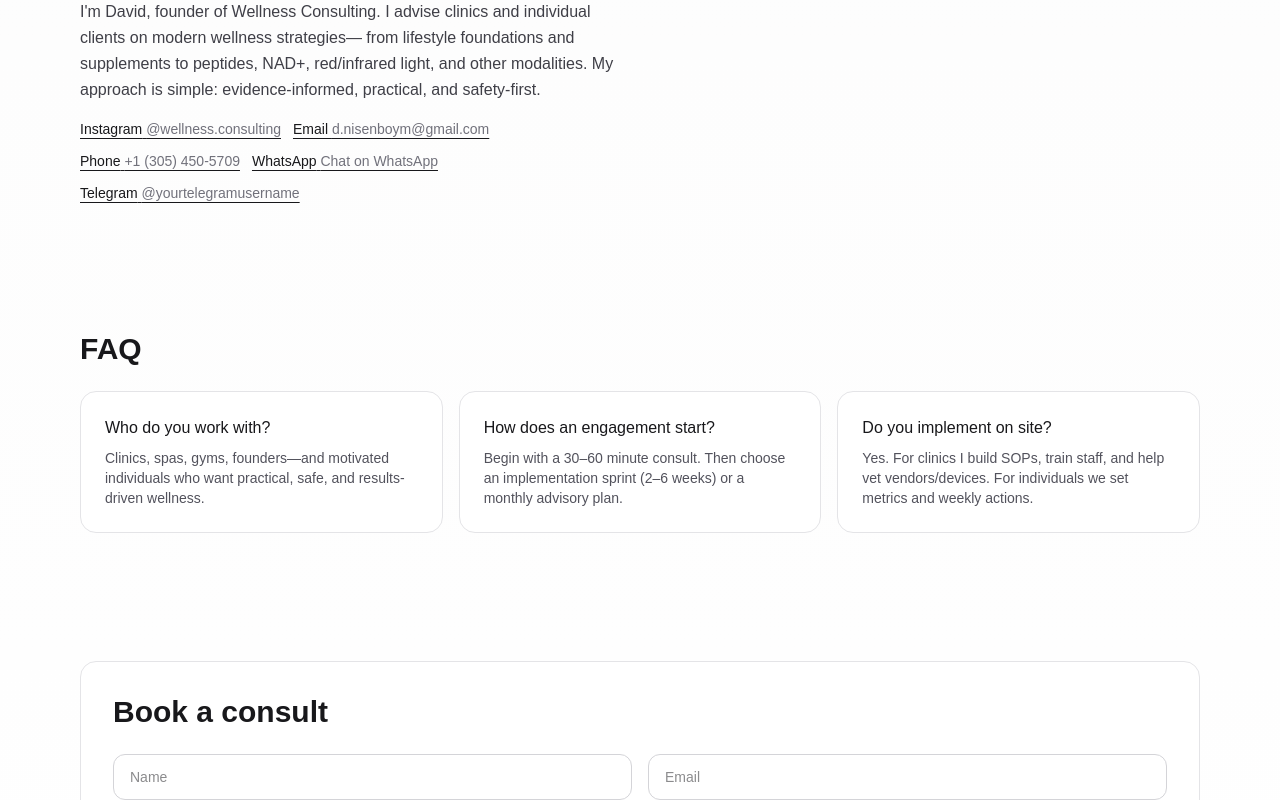
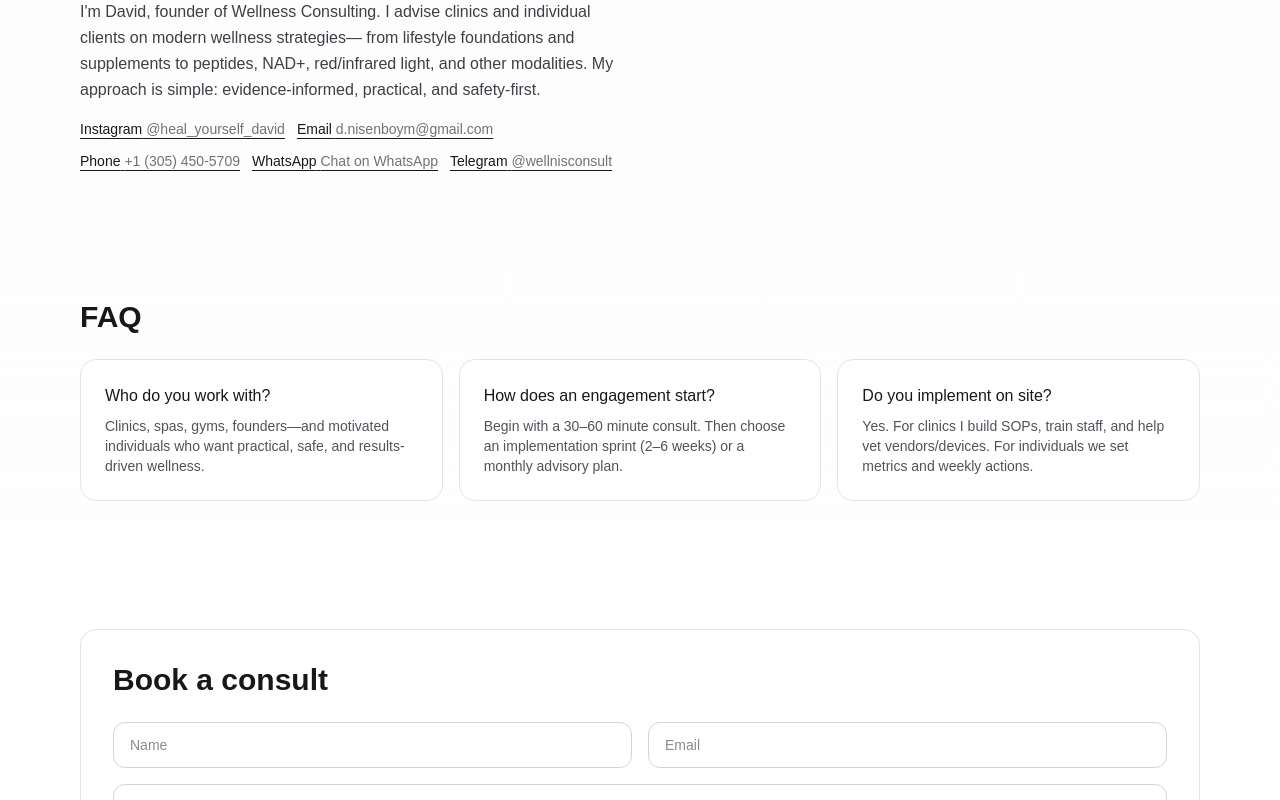
Before and after one commit to dnisenboym/wellnis-consulting, a Next.js app: page / in a window 1280 px wide. Shown: the part 1800-2600 px from the top of the page. Built offline with nearby package versions, Linux system fonts and the light colour scheme.

Commit message:
Update page.tsx

```diff
--- a/app/page.tsx
+++ b/app/page.tsx
@@ -1,6 +1,4 @@
 'use client';
-
-import Image from 'next/image';
 
 export default function Page() {
   const services = [
@@ -13,11 +11,11 @@ export default function Page() {
   ];
 
   const socials = [
-    { name: "Instagram", href: "https://instagram.com/", handle: "@wellness.consulting" },
+    { name: "Instagram", href: "https://instagram.com/heal_yourself_david", handle: "@heal_yourself_david" },
     { name: "Email", href: "mailto:d.nisenboym@gmail.com", handle: "d.nisenboym@gmail.com" },
     { name: "Phone", href: "tel:+13054505709", handle: "+1 (305) 450-5709" },
     { name: "WhatsApp", href: "https://wa.me/13054505709", handle: "Chat on WhatsApp" },
-    { name: "Telegram", href: "https://t.me/yourtelegramusername", handle: "@yourtelegramusername" },
+    { name: "Telegram", href: "https://t.me/wellnisconsult", handle: "@wellnisconsult" },
   ];
 
   const faqs = [
@@ -26,10 +24,11 @@ export default function Page() {
     { q: "Do you implement on site?", a: "Yes. For clinics I build SOPs, train staff, and help vet vendors/devices. For individuals we set metrics and weekly actions." },
   ];
 
+  // Прямые ссылки на фото (без оптимизатора Next)
   const gallery = [
-    "https://images.unsplash.com/photo-1587502536263-1d04e1b249d3?q=80&w=1200&auto=format&fit=crop",
-    "https://images.unsplash.com/photo-1588776814546-2e64d5f2b32e?q=80&w=1200&auto=format&fit=crop",
-    "https://images.unsplash.com/photo-1612158732275-34c829fcd6e3?q=80&w=1200&auto=format&fit=crop"
+    "https://images.unsplash.com/photo-1514846326716-8f6f9a19b8ae?q=80&w=1600&auto=format&fit=crop",
+    "https://images.unsplash.com/photo-1506126613408-eca07ce68773?q=80&w=1600&auto=format&fit=crop",
+    "https://images.unsplash.com/photo-1511407397940-d57f68e81203?q=80&w=1600&auto=format&fit=crop",
   ];
 
   return (
@@ -68,14 +67,14 @@ export default function Page() {
         </div>
       </section>
 
-      {/* Gallery */}
+      {/* Gallery (plain <img>) */}
       <section className="mx-auto max-w-6xl px-4 py-12">
         <h2 className="text-2xl md:text-3xl font-semibold">Energy • Recovery • Longevity</h2>
         <p className="mt-2 text-zinc-600 max-w-2xl">Wellness in action — simple, practical, sustainable.</p>
         <div className="mt-6 grid md:grid-cols-3 gap-4">
           {gallery.map((src) => (
-            <div key={src} className="relative aspect-[4/3] rounded-2xl overflow-hidden border border-zinc-200">
-              <Image src={src} alt="Wellness visual" fill className="object-cover" unoptimized />
+            <div key={src} className="relative rounded-2xl overflow-hidden border border-zinc-200" style={{ aspectRatio: '4 / 3' }}>
+              <img src={src} alt="Wellness visual" style={{ width: '100%', height: '100%', objectFit: 'cover', display: 'block' }} />
             </div>
           ))}
         </div>
@@ -147,7 +146,7 @@ export default function Page() {
             <a href="tel:+13054505709" className="rounded-2xl px-4 py-2 text-sm font-medium border border-zinc-300 hover:bg-zinc-50">Call: +1 (305) 450-5709</a>
             <a href="mailto:d.nisenboym@gmail.com" className="rounded-2xl px-4 py-2 text-sm font-medium border border-zinc-300 hover:bg-zinc-50">Email: d.nisenboym@gmail.com</a>
             <a href="https://wa.me/13054505709" className="rounded-2xl px-4 py-2 text-sm font-medium border border-green-300 hover:bg-green-50">WhatsApp</a>
-            <a href="https://t.me/yourtelegramusername" className="rounded-2xl px-4 py-2 text-sm font-medium border border-sky-300 hover:bg-sky-50">Telegram</a>
+            <a href="https://t.me/wellnisconsult" className="rounded-2xl px-4 py-2 text-sm font-medium border border-sky-300 hover:bg-sky-50">Telegram</a>
           </div>
 
           <p className="mt-4 text-xs text-zinc-500">
@@ -161,8 +160,8 @@ export default function Page() {
         <div className="mx-auto max-w-6xl px-4 py-6 flex flex-col md:flex-row items-center justify-between gap-3 text-sm text-zinc-600">
           <p>© {new Date().getFullYear()} Wellness Consulting. All rights reserved.</p>
           <div className="flex gap-4">
-            <a href="#" className="hover:opacity-80">Privacy</a>
-            <a href="#" className="hover:opacity-80">Terms</a>
+            <a href="https://instagram.com/heal_yourself_david" className="hover:opacity-80">Instagram</a>
+            <a href="https://t.me/wellnisconsult" className="hover:opacity-80">Telegram</a>
           </div>
         </div>
       </footer>
```
